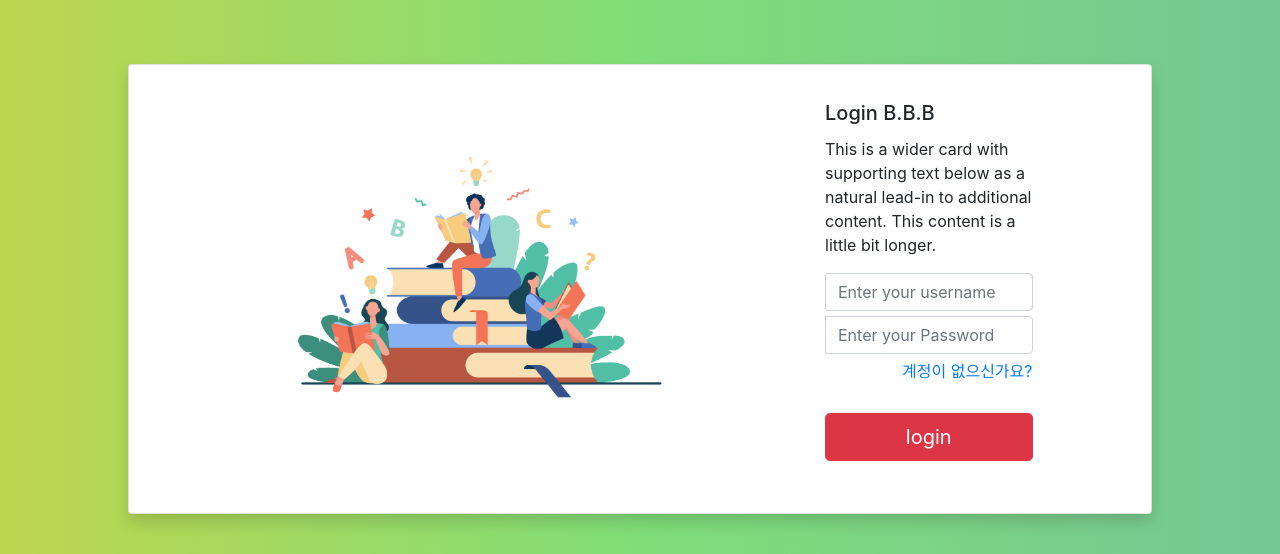
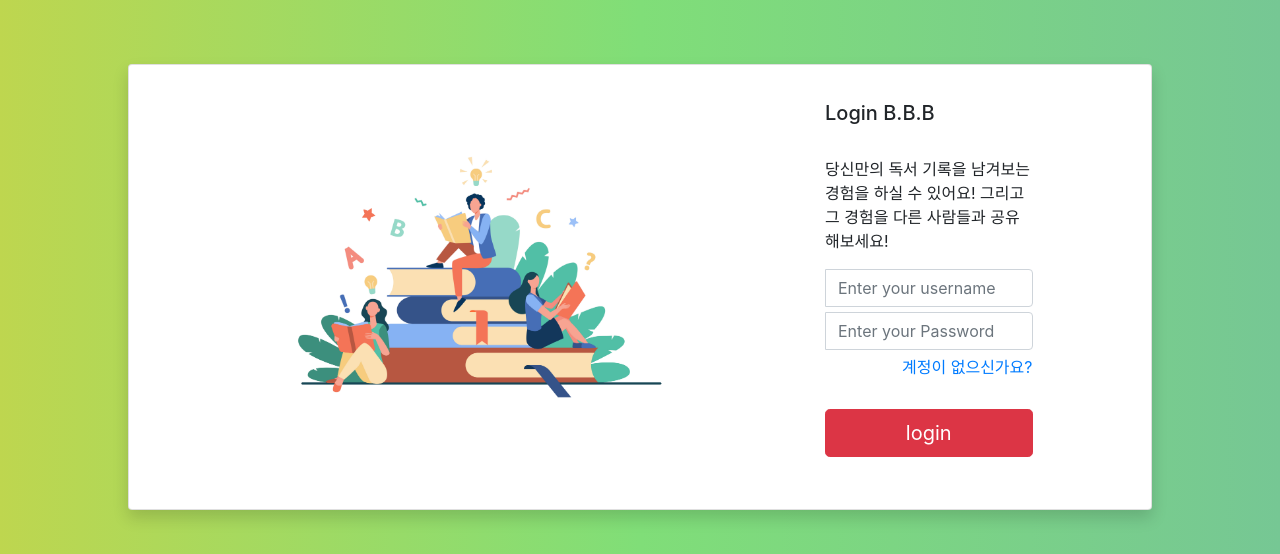
Before and after one commit to xyz-wr/B.B.B, a Django app: page / in a window 1280 px wide. Shown: the top 554 px of the page. Run offline with Django 3.2, Linux system fonts and the light colour scheme; some libraries are stand-ins or nearby versions.

Commit message:
더미 텍스트 제거, 의미없는 css 제거

```diff
--- a/account/templates/login.html
+++ b/account/templates/login.html
@@ -33,8 +33,8 @@
           <div class="col-md-3">
             <div class="card-body">
               <h5 class="card-title">Login B.B.B</h5>
-              <p class="card-text">This is a wider card with supporting text below as a natural lead-in to additional content. This content is a little bit longer.</p>
-              <form method="POST" action= "{%url 'login'%}">
+              <p class="card-text" style="margin-top: 2em;"> 당신만의 독서 기록을 남겨보는 경험을 하실 수 있어요! 그리고 그 경험을 다른 사람들과 공유해보세요!
+                <form method="POST" action= "{%url 'login'%}">
                 {% csrf_token%}
                 <div class="input-group" style="margin-bottom: 5px;">
                     <span class="input-group-addon"><span class="glyphicon glyphicon-envelope" aria-hidden="true"></span></span>
--- a/bookbank/templates/record_list.html
+++ b/bookbank/templates/record_list.html
@@ -27,7 +27,7 @@
         }
 
         function mouseover(obj) {
-            obj.className= "card col-md-6 flex-md-row mb-3 shadow-sm shadow-lg";
+            obj.className= "card col-md-6 flex-md-row mb-3 shadow-lg";
         }
 
         function mouseout(obj) {
```
